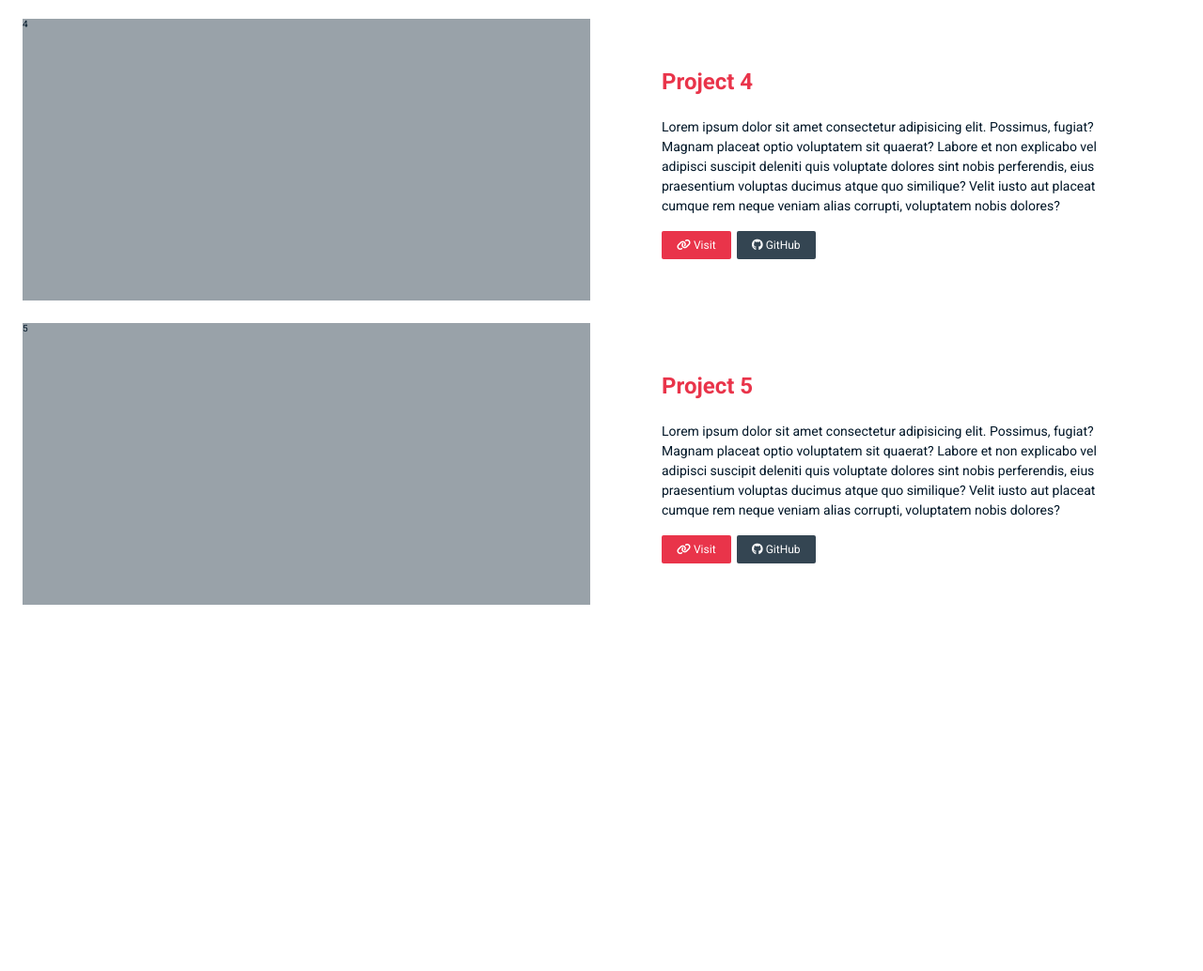
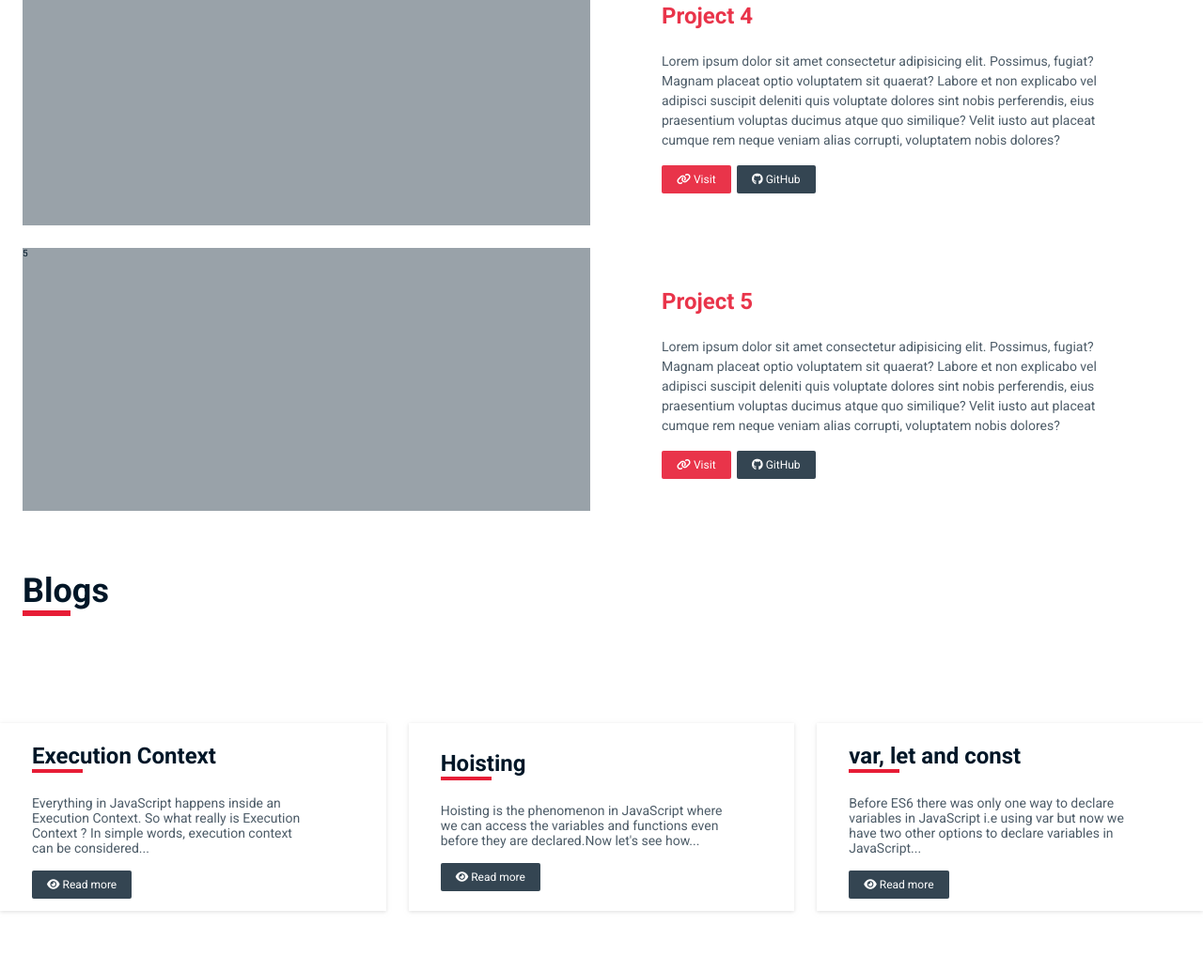
Before and after one commit to ShikharSingh98/portfolio, a plain HTML site: page index.html in a window 1280 px wide. Shown: the part 2212-3246 px from the top of the page at 94% size. Before the commit the page ends 2920 px from the top, so only its background shows below. Drawn offline with Linux system fonts and the light colour scheme.

Commit message:
created blogs section

```diff
--- a/css/queries.css
+++ b/css/queries.css
@@ -27,6 +27,7 @@
   .projects {
     grid-template-columns: repeat(2, 1fr);
     align-items: center;
+    gap: 5rem 0;
   }
 }
 
@@ -34,17 +35,13 @@
   .skill-icon {
     font-size: 6.2rem;
   }
-}
 
-@media screen and (min-width: 1200px) {
-  .navbar-list {
-    gap: 6.8rem;
+  .projects {
+    gap: 2.4rem;
   }
-  .skill-icon {
-    font-size: 7.4rem;
-  }
+
   .project-img {
-    height: 30rem;
+    height: 28rem;
   }
 
   .project-name {
@@ -58,4 +55,21 @@
     margin: 2.4rem 0;
     max-width: 50rem;
   }
+
+  .blogs {
+    grid-template-columns: repeat(2, 1fr);
+  }
 }
+
+@media screen and (min-width: 1200px) {
+  .navbar-list {
+    gap: 6.8rem;
+  }
+  .skill-icon {
+    font-size: 7.4rem;
+  }
+
+  .blogs {
+    grid-template-columns: repeat(3, 1fr);
+  }
+}
--- a/css/styles.css
+++ b/css/styles.css
@@ -181,12 +181,58 @@ Projects Section
 
 .project-name {
   color: var(--primary-color);
-  font-size: 1.8rem;
+  font-size: 2.4rem;
 }
 
 .project-text {
-  font-size: 1.2rem;
-  line-height: 1.2;
+  font-size: 1.4rem;
+  line-height: 1.5;
   margin: 1.6rem 0;
   max-width: 50rem;
+  color: var(--grey-color);
 }
+
+/*
+=======================
+Blogs Section
+=======================
+*/
+
+.blogs {
+  padding: 6.4rem 0;
+  display: grid;
+  grid-template-columns: 1fr;
+  gap: 2.4rem;
+}
+
+.blog {
+  box-shadow: 0 1px 4px rgba(192, 192, 192, 0.522);
+  padding: 3.4rem;
+  height: 20rem;
+  display: flex;
+  flex-direction: column;
+  justify-content: center;
+  gap: 2.4rem;
+}
+
+.blog:hover {
+  box-shadow: 0 1px 4px rgba(192, 192, 192, 0.485);
+}
+
+.blog-title {
+  font-size: 2.4rem;
+}
+
+.blog-title::after {
+  content: '';
+  width: 5rem;
+  padding: 0.2rem;
+  background-color: #e71d36;
+  display: block;
+}
+
+.blog-text {
+  font-size: 1.4rem;
+  color: var(--grey-color);
+  max-width: 30rem;
+}
--- a/index.html
+++ b/index.html
@@ -164,6 +164,50 @@
           </div>
         </div>
       </section>
+      <!-- Blogs Section -->
+      <section id="blogs">
+        <div class="container">
+          <h2 class="heading-primary">Blogs</h2>
+        </div>
+        <div class="container blogs">
+          <!-- First Blog -->
+          <article class="blog">
+            <div class="blog-header">
+              <h3 class="blog-title">Execution Context</h3>
+            </div>
+            <div class="blog-description">
+              <p class="blog-text">Everything in JavaScript happens inside an Execution Context. So what really is Execution Context ? In simple words, execution context can be considered...</p>
+            </div>
+            <div class="blog-btn-container">
+              <a href="#" class="btn btn-secondary blog-btn"><i class="fa-solid fa-eye"></i> <span>Read more</span></a>
+            </div>
+          </article>
+          <!-- Second Blog -->
+          <article class="blog">
+            <div class="blog-header">
+              <h3 class="blog-title">Hoisting</h3>
+            </div>
+            <div class="blog-description">
+              <p class="blog-text">Hoisting is the phenomenon in JavaScript where we can access the variables and functions even before they are declared.Now let's see how...</p>
+            </div>
+            <div class="blog-btn-container">
+              <a href="#" class="btn btn-secondary blog-btn"><i class="fa-solid fa-eye"></i> <span>Read more</span></a>
+            </div>
+          </article>
+          <!-- Third Blog -->
+          <article class="blog">
+            <div class="blog-header">
+              <h3 class="blog-title">var, let and const</h3>
+            </div>
+            <div class="blog-description">
+              <p class="blog-text">Before ES6 there was only one way to declare variables in JavaScript i.e using var but now we have two other options to declare variables in JavaScript...</p>
+            </div>
+            <div class="blog-btn-container">
+              <a href="#" class="btn btn-secondary blog-btn"><i class="fa-solid fa-eye"></i> <span>Read more</span></a>
+            </div>
+          </article>
+        </div>
+      </section>
     </main>
     <script src="./js/script.js"></script>
   </body>
```
